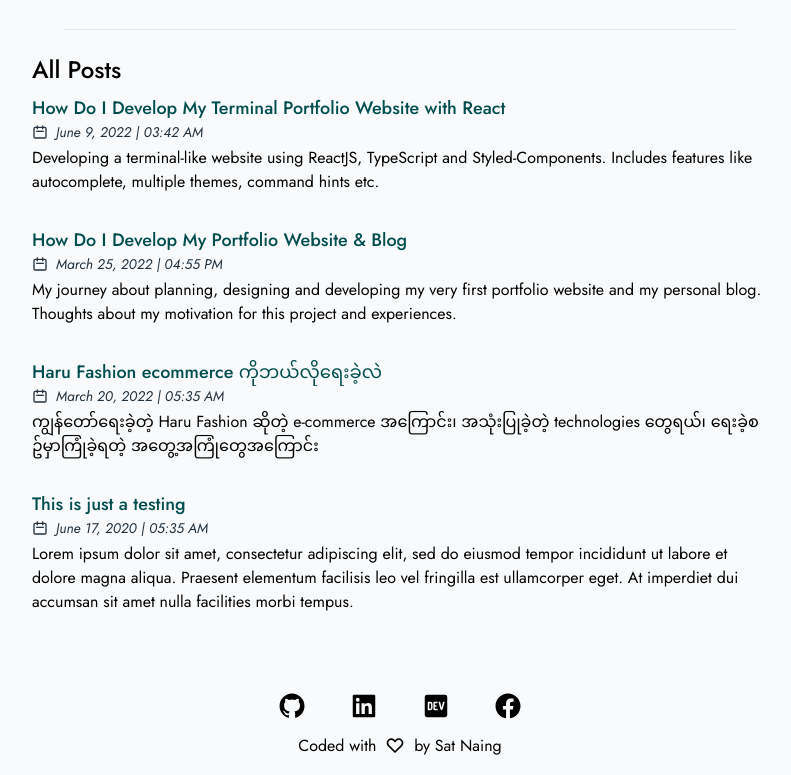
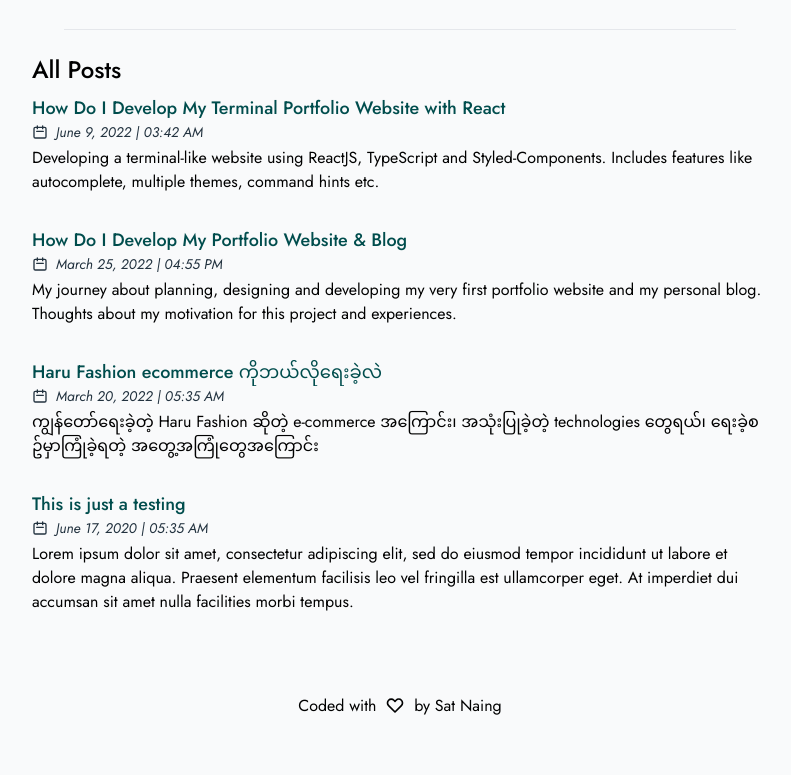
Before and after one commit to mohammadne/mohammadne.github.io, a Next.js app: page /blog in a window 1280 px wide. Shown: the part 882-1657 px from the top of the page, without its empty margins (240-1031 px from the left). After the commit the page ends 1617 px from the top, so only its background shows below. Built offline with nearby package versions, Linux system fonts and the light colour scheme; no server answers.

Commit message:
feat: update footer

```diff
--- a/components/Footer.tsx
+++ b/components/Footer.tsx
@@ -7,18 +7,6 @@ const Footer: React.FC<Props> = ({ noPadding = false }) => {
     <footer
       className={`${noPadding ? "pb-4" : "pb-24"} md:pb-4 text-center mt-auto`}
     >
-      <div className="flex justify-center space-x-12 mb-4">
-        {socialLinks.map((social) => (
-          <a
-            key={social.id}
-            href={social.link}
-            title={social.title}
-            className="transform scale-150 md:scale-125 link-outline"
-          >
-            {social.svg}
-          </a>
-        ))}
-      </div>
       <div>
         Coded with <span className="sr-only">love</span>
         <svg
@@ -42,72 +30,4 @@ const Footer: React.FC<Props> = ({ noPadding = false }) => {
   );
 };
 
-const socialLinks = [
-  {
-    id: 1,
-    title: "Sat Naing's Github Profile",
-    link: "https://github.com/satnaing",
-    svg: (
-      <svg
-        xmlns="http://www.w3.org/2000/svg"
-        width="24"
-        height="24"
-        className="dark:fill-bglight hover:fill-marrsgreen dark:hover:fill-carrigreen"
-      >
-        <path
-          fillRule="evenodd"
-          clipRule="evenodd"
-          d="M12.026 2c-5.509 0-9.974 4.465-9.974 9.974 0 4.406 2.857 8.145 6.821 9.465.499.09.679-.217.679-.481 0-.237-.008-.865-.011-1.696-2.775.602-3.361-1.338-3.361-1.338-.452-1.152-1.107-1.459-1.107-1.459-.905-.619.069-.605.069-.605 1.002.07 1.527 1.028 1.527 1.028.89 1.524 2.336 1.084 2.902.829.091-.645.351-1.085.635-1.334-2.214-.251-4.542-1.107-4.542-4.93 0-1.087.389-1.979 1.024-2.675-.101-.253-.446-1.268.099-2.64 0 0 .837-.269 2.742 1.021a9.582 9.582 0 0 1 2.496-.336 9.554 9.554 0 0 1 2.496.336c1.906-1.291 2.742-1.021 2.742-1.021.545 1.372.203 2.387.099 2.64.64.696 1.024 1.587 1.024 2.675 0 3.833-2.33 4.675-4.552 4.922.355.308.675.916.675 1.846 0 1.334-.012 2.41-.012 2.737 0 .267.178.577.687.479C19.146 20.115 22 16.379 22 11.974 22 6.465 17.535 2 12.026 2z"
-        />
-      </svg>
-    ),
-  },
-  {
-    id: 2,
-    title: "Sat Naing's LinkedIn Profile",
-    link: "https://www.linkedin.com/in/satnaing/",
-    svg: (
-      <svg
-        xmlns="http://www.w3.org/2000/svg"
-        width="24"
-        height="24"
-        viewBox="0 0 24 24"
-        className="dark:fill-bglight hover:fill-marrsgreen dark:hover:fill-carrigreen"
-      >
-        <path d="M20 3H4a1 1 0 0 0-1 1v16a1 1 0 0 0 1 1h16a1 1 0 0 0 1-1V4a1 1 0 0 0-1-1zM8.339 18.337H5.667v-8.59h2.672v8.59zM7.003 8.574a1.548 1.548 0 1 1 0-3.096 1.548 1.548 0 0 1 0 3.096zm11.335 9.763h-2.669V14.16c0-.996-.018-2.277-1.388-2.277-1.39 0-1.601 1.086-1.601 2.207v4.248h-2.667v-8.59h2.56v1.174h.037c.355-.675 1.227-1.387 2.524-1.387 2.704 0 3.203 1.778 3.203 4.092v4.71z"></path>
-      </svg>
-    ),
-  },
-  {
-    id: 3,
-    title: "Check Sat Naing on Dev.to",
-    link: "https://dev.to/satnaing",
-    svg: (
-      <svg
-        xmlns="http://www.w3.org/2000/svg"
-        width="24"
-        height="24"
-        className="dark:fill-bglight hover:fill-marrsgreen dark:hover:fill-carrigreen"
-      >
-        <path d="M7.826 10.083a.784.784 0 0 0-.468-.175h-.701v4.198h.701a.786.786 0 0 0 .469-.175c.155-.117.233-.292.233-.525v-2.798c.001-.233-.079-.408-.234-.525zM19.236 3H4.764C3.791 3 3.002 3.787 3 4.76v14.48c.002.973.791 1.76 1.764 1.76h14.473c.973 0 1.762-.787 1.764-1.76V4.76A1.765 1.765 0 0 0 19.236 3zM9.195 13.414c0 .755-.466 1.901-1.942 1.898H5.389V8.665h1.903c1.424 0 1.902 1.144 1.903 1.899v2.85zm4.045-3.562H11.1v1.544h1.309v1.188H11.1v1.543h2.142v1.188h-2.498a.813.813 0 0 1-.833-.792V9.497a.813.813 0 0 1 .792-.832h2.539l-.002 1.187zm4.165 4.632c-.531 1.235-1.481.99-1.906 0l-1.548-5.818h1.309l1.193 4.569 1.188-4.569h1.31l-1.546 5.818z"></path>
-      </svg>
-    ),
-  },
-  {
-    id: 4,
-    title: "Sat Naing's Profile on Facebook",
-    link: "https://www.facebook.com/satnaing.dev",
-    svg: (
-      <svg
-        xmlns="http://www.w3.org/2000/svg"
-        width="24"
-        height="24"
-        className="dark:fill-bglight hover:fill-marrsgreen dark:hover:fill-carrigreen"
-      >
-        <path d="M12.001 2.002c-5.522 0-9.999 4.477-9.999 9.999 0 4.99 3.656 9.126 8.437 9.879v-6.988h-2.54v-2.891h2.54V9.798c0-2.508 1.493-3.891 3.776-3.891 1.094 0 2.24.195 2.24.195v2.459h-1.264c-1.24 0-1.628.772-1.628 1.563v1.875h2.771l-.443 2.891h-2.328v6.988C18.344 21.129 22 16.992 22 12.001c0-5.522-4.477-9.999-9.999-9.999z" />
-      </svg>
-    ),
-  },
-];
-
 export default Footer;
```
Also changed, not shown: tsconfig.json (+20 -5 lines).
